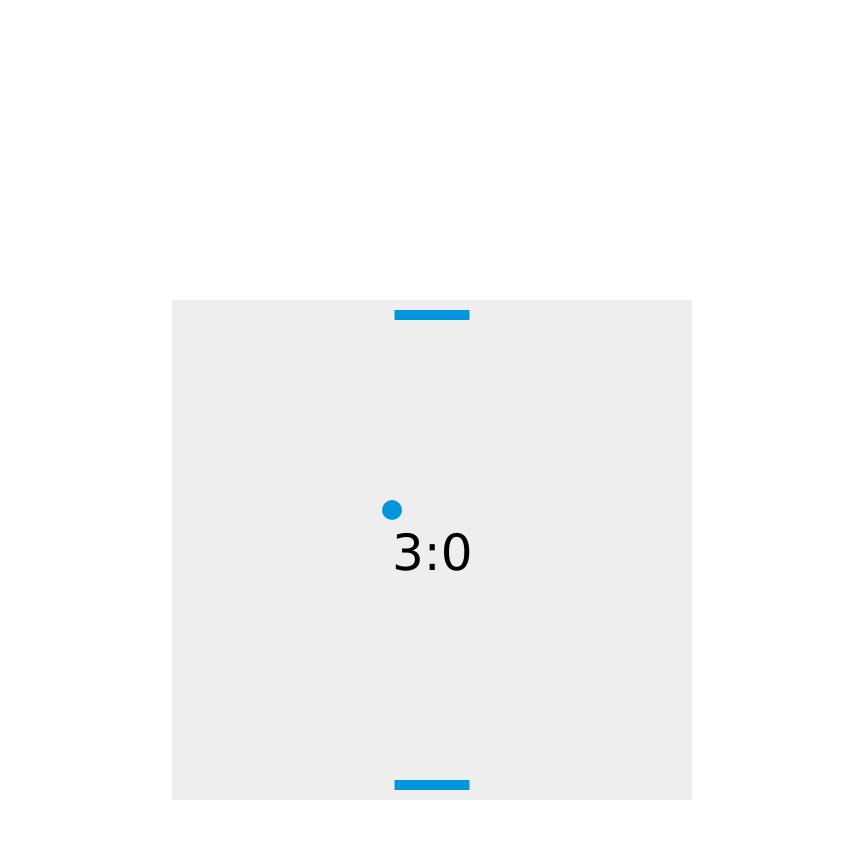
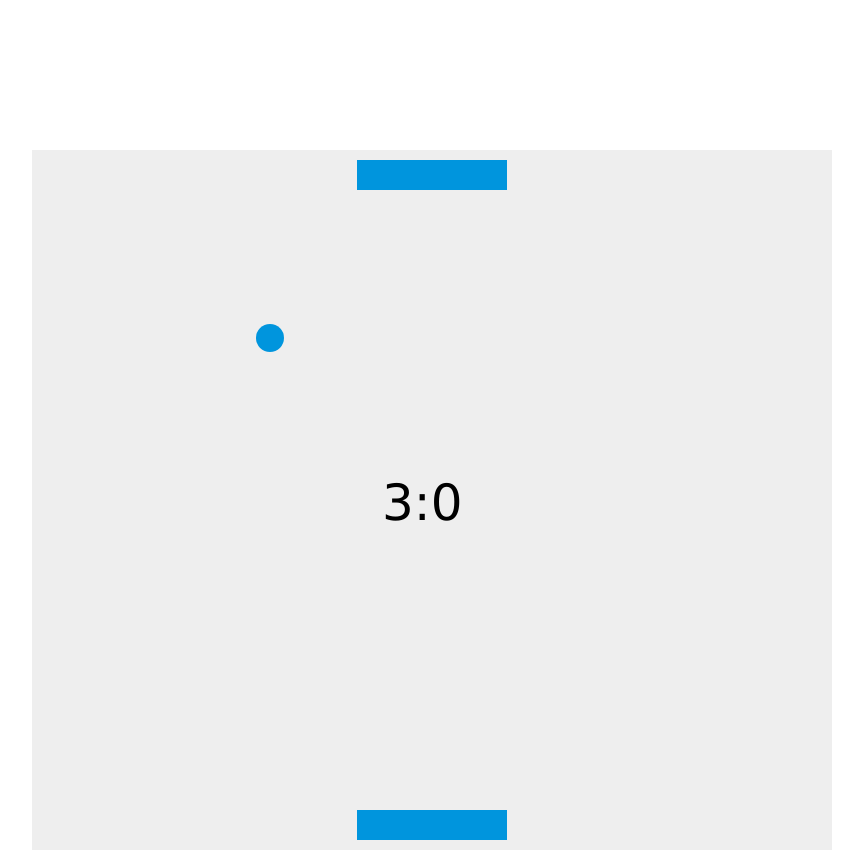
Before and after one commit to s4nzh1k/mygame, a plain HTML site: page index.html in a window 1280 px wide. Shown: the whole page, without its empty margins (208-1071 px from the left). Before the commit the page ends 808 px from the top, so only its background shows below. Drawn offline with Linux system fonts and the light colour scheme.

Commit message:
modified_2

```diff
--- a/css/main.css
+++ b/css/main.css
@@ -5,5 +5,5 @@ canvas {
 body {
     display: flex;
     justify-content: center;
-    margin-top: 300px;
+    margin-top: 150px;
 }
--- a/index.html
+++ b/index.html
@@ -7,7 +7,7 @@
     <link rel="stylesheet" href="./css/main.css">
 </head>
 <body>
-    <canvas id="myCanvas" width="520" height="500"></canvas>
+    <canvas id="myCanvas" width="800" height="700"></canvas>
     <script src="./js/main.js"></script>
 </body>
 </html>
--- a/js/main.js
+++ b/js/main.js
@@ -1,12 +1,12 @@
 var canvas = document.getElementById("myCanvas");
 var ctx = canvas.getContext("2d");
-var ballRadius = 10;
+var ballRadius = 14;
 var x = canvas.width/2;
-var y = canvas.height-30;
-var dx = 2;
-var dy = -2;
-var paddleHeight = 10;
-var paddleWidth = 75;
+var y = canvas.height-50;
+var dx = 3;
+var dy = -3;
+var paddleHeight = 30;
+var paddleWidth = 150;
 var paddleX = (canvas.width-paddleWidth)/2;
 var paddleY = (canvas.width-paddleWidth)/2;
 var rightPressedUp = false;
@@ -23,19 +23,19 @@ document.addEventListener("keyup", keyUp, false);
 
 // Движение платформ
 function keyDown(e) {
-    if(e.key === "в") {
+    if(e.key === "в" || e.key === "d") {
         rightPressedUp = true;
     }
-    else if(e.key === "ф") {
+    else if(e.key === "ф" || e.key == "a") {
         leftPressedUp = true;
     }
 }
 
 function keyUp(e) {
-    if(e.key == "Right" || e.key === "в") {
+    if(e.key == "d" || e.key === "в") {
         rightPressedUp = false;
     }
-    else if(e.key == "Left" || e.key == "ф") {
+    else if(e.key == "a" || e.key == "ф") {
         leftPressedUp = false;
     }
 }
@@ -71,7 +71,7 @@ function drawBall() {
 function drawPaddle() {
     ctx.beginPath();
     ctx.rect(paddleX, canvas.height-paddleHeight-10, paddleWidth, paddleHeight);
-    ctx.rect(paddleY, paddleHeight, paddleWidth, paddleHeight);
+    ctx.rect(paddleY, paddleHeight-20, paddleWidth, paddleHeight);
     ctx.fillStyle = "#0095DD";
     ctx.fill();
     ctx.closePath();
@@ -85,12 +85,12 @@ function draw() {
     if(x + dx > canvas.width-ballRadius || x + dx < ballRadius) {
         dx = -dx;
     }
-    else if(y + dy < ballRadius+10) {
+    else if(y + dy < ballRadius+30) {
         if (x > paddleY && x < paddleY + paddleWidth) {
             dy = -dy;
         }
     }
-    else if(y + dy > canvas.height-ballRadius-10) {
+    else if(y + dy > canvas.height-ballRadius-30) {
         if(x > paddleX && x < paddleX + paddleWidth) {
             dy = -dy;
         }
@@ -103,7 +103,7 @@ function draw() {
 
     }
     // Сброс положения шарика при пропуске
-    if ((y < 15 || y > canvas.height-15) && !ballRadius.resetting) {
+    if ((y < 23 || y > canvas.height-23) && !ballRadius.resetting) {
         ballRadius.resetting = true;
          setTimeout(() => {
             ballRadius.resetting = false;
@@ -132,7 +132,7 @@ function draw() {
 
     ctx.fillStyle = "#000";
     ctx.font = "50px Verdana";
-    ctx.fillText(scoreUp + ":" + scoreDown, 220, 270);
+    ctx.fillText(scoreUp + ":" + scoreDown, 350, 370);
 }
 
 var interval = setInterval(draw, 10);
```
